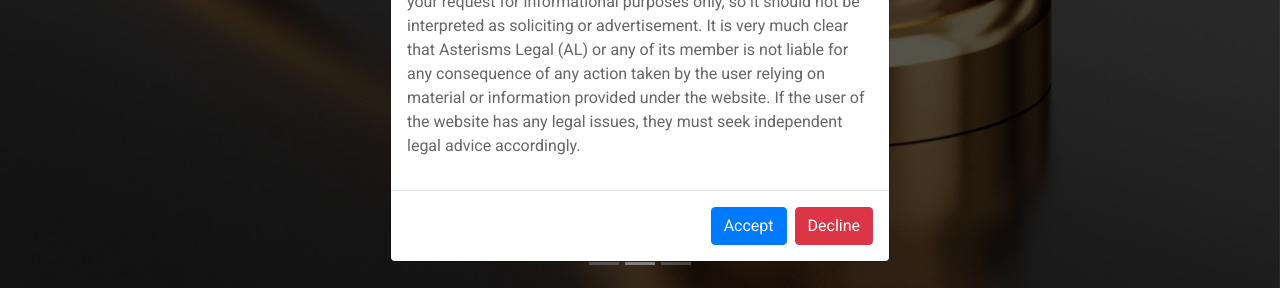
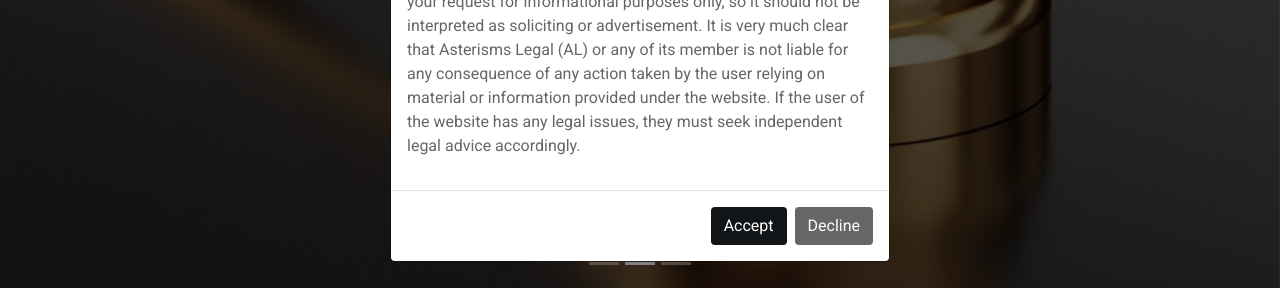
Before and after one commit to PriyanshuGupta93540/asterismlegalfirm, a plain HTML site: page index.html in a window 1280 px wide. Shown: the part 510-798 px from the top of the page. Drawn offline with nearby package versions, Linux system fonts and the light colour scheme.

Commit message:
fifth changes

```diff
--- a/css/style.css
+++ b/css/style.css
@@ -1778,3 +1778,12 @@
 .disc{
     width: 2500px;
 }
+
+.discbutton{
+    background-color: #121518;
+    color: white;
+}
+.discbutton1{
+    background-color: #666666;;
+    color: white;
+}
--- a/index.html
+++ b/index.html
@@ -886,8 +886,8 @@
                    <p>The information provided under the website is wholly available at your request for informational purposes only, so it should not be interpreted as soliciting or advertisement. It is very much clear that Asterisms Legal (AL) or any of its member is not liable for any consequence of any action taken by the user relying on material or information provided under the website. If the user of the website has any legal issues, they must seek independent legal advice accordingly.</p>
                 </div>
                 <div class="modal-footer">
-                    <button type="button" class="btn btn-primary" id="acceptButton">Accept</button>
-                    <button type="button" class="btn btn-danger" id="declineButton">Decline</button>
+                    <button type="button" class="btn  discbutton" id="acceptButton">Accept</button>
+                    <button type="button" class="btn  discbutton1" id="declineButton">Decline</button>
                 </div>
             </div>
         </div>
```
